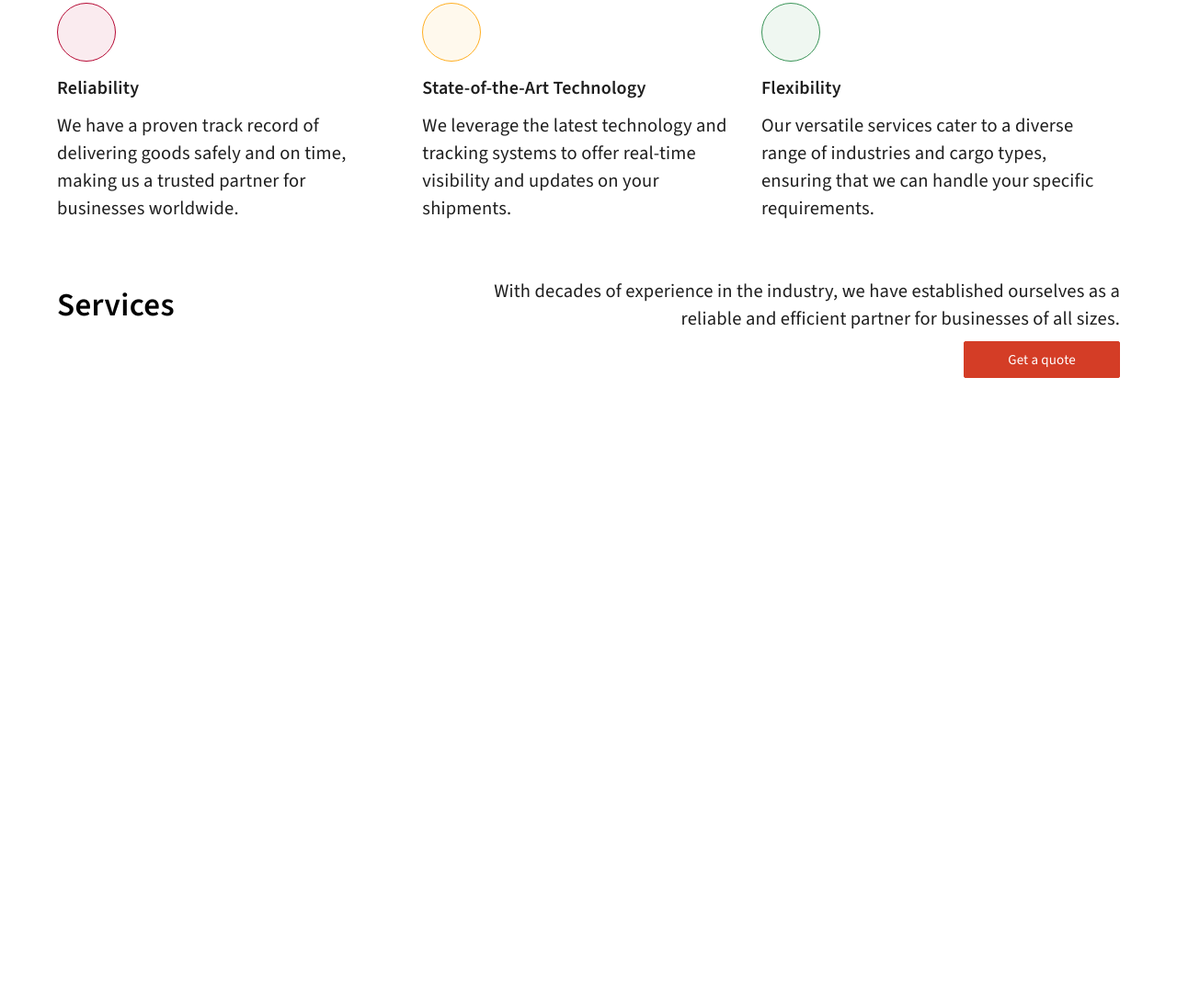
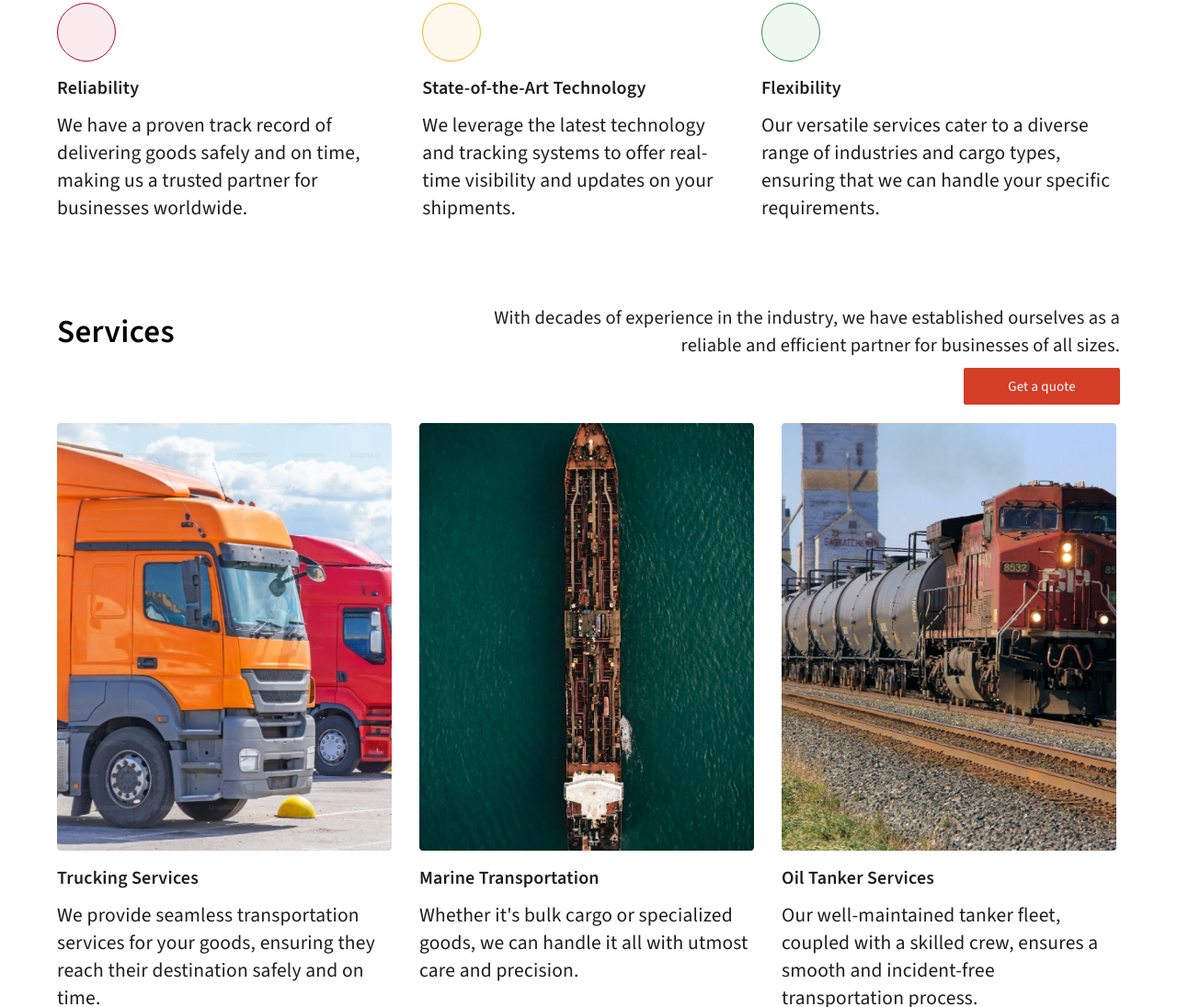
Before and after one commit to earlmorningstar/Onye-ji-cash-replication, a plain HTML site: page index.html in a window 1280 px wide. Shown: the part 1705-2800 px from the top of the page at 92% size. Before the commit the page ends 2136 px from the top, so only its background shows below. Drawn offline with nearby package versions, Linux system fonts and the light colour scheme.

Commit message:
Sixth Commit.

```diff
--- a/index.html
+++ b/index.html
@@ -88,6 +88,50 @@
    </div>
    <div class="quote-button"><button class="call-quote-btn" id="call-quote-btn-id">Get a quote</button></div>
 
+   <div class="services-list-section">
+    <div class="each-list-of-service">
+        <div class="service-img"><img class="services-img" src="/images/services img 1.png" alt=""></div>
+        <div class="bold-heading">Trucking Services</div>
+        <div class="wcu-info-text">We provide seamless transportation services for your goods, ensuring they reach their destination safely and on time. </div>
+        <div><button class="call-quote-btn">Try now</button></div>
+    </div>
+
+
+    <div class="each-list-of-service">
+        <div class="service-img"><img class="services-img" src="/images/services img 2.png" alt=""></div>
+        <div class="bold-heading">Marine Transportation</div>
+        <div class="wcu-info-text">Whether it's bulk cargo or specialized goods, we can handle it all with utmost care and precision.</div>
+        <div><button class="call-quote-btn">Try now</button></div>
+    </div>
+
+    <div class="each-list-of-service">
+        <div class="service-img"><img class="services-img" src="/images/services  img 3.png" alt=""></div>
+        <div class="bold-heading">Oil Tanker Services</div>
+        <div class="wcu-info-text">Our well-maintained tanker fleet, coupled with a skilled crew, ensures a smooth and incident-free transportation process.</div>
+        <div><button class="call-quote-btn">Try now</button></div>
+    </div>
+
+
+</div>
+
+<div class="services-list-section">
+    <div class="each-list-of-service" id="each-list-of-service-id">
+        <div class="service-img"><img class="services-img" src="/images/services img 4.png" alt=""></div>
+        <div class="bold-heading">Cargo Warehousing</div>
+        <div class="wcu-info-text">Our advanced warehousing facilities are designed to accommodate a wide range of cargo, ensuring its security and preservation.</div>
+        <div><button class="call-quote-btn">Try now</button></div>
+    </div>
+
+    <div class="each-list-of-service" id="each-list-of-service-id">
+        <div class="service-img"><img class="services-img" src="/images/services img 5.png" alt=""></div>
+        <div class="bold-heading">Logistics Solutions</div>
+        <div class="wcu-info-text">From origin to destination, we offer end-to-end logistics solutions tailored to your specific needs.</div>
+        <div><button class="call-quote-btn">Try now</button></div>
+    </div>
+</div>
+
+
+
     <script src="/app.js"></script>
 </body>
 </html>
--- a/style.css
+++ b/style.css
@@ -168,12 +168,12 @@
 .about-us-text-part {
   padding: 10px;
   width: 50%;
-  height: 80%;
+  height: 75%;
 }
 
 .about-us-holding-img {
   width: 50%;
-  height: 90%;
+  height: 87%;
 }
 
 .about-us-img {
@@ -189,7 +189,7 @@
   line-height: 30px;
   letter-spacing: 0.01em;
   text-align: left;
-  margin-bottom: 15px;
+  margin-bottom: 10px;
 }
 
 .ojc-bold-text {
@@ -219,12 +219,15 @@
 
 .wcu-info-text{
     font-family: 'Source Sans 3', sans-serif;
-    font-size: 20.5px;
+    font-size: 21.5px;
     font-weight: 400;
     line-height: 30px;
     letter-spacing: 0.01em;
     text-align: left;
     color: #1E1E1E;
+    margin-bottom: 5px;
+    Width: 100%;
+    Height: 144px;
 }
 
 .services-section {
@@ -242,9 +245,6 @@
     letter-spacing: 0.01em;
     text-align: right;
     color: #1E1E1E;
-    /* overflow: hidden; */
-    /* text-align: right; */
-    /* flex-wrap: wrap; */
 }
 
 .quote-button {
@@ -255,6 +255,35 @@
 }
 
 
+.services-list-section {
+  width: 90%;
+  height: 749px;
+  margin: 0 62px;
+  display: flex;
+  gap: 30px;
+  margin-bottom: 30px;
+}
+
+.each-list-of-service {
+  width: 33.33%;
+  height: 100%;
+
+}
+
+#each-list-of-service-id {
+  width: 360px;
+}
+
+.service-img {
+  width: 100%;
+  height: 465px;
+  margin-bottom: 15px;
+}
+
+.services-img{
+  width: 100%;
+  height: 100%;
+}
 
 
 /* font-family: 'Noto Sans Cypro Minoan', sans-serif;
```
Also changed, not shown: images/services  img 3.png (added), images/services img 1.png (added), images/services img 2.png (added), images/services img 4.png (added), images/services img 5.png (added).
